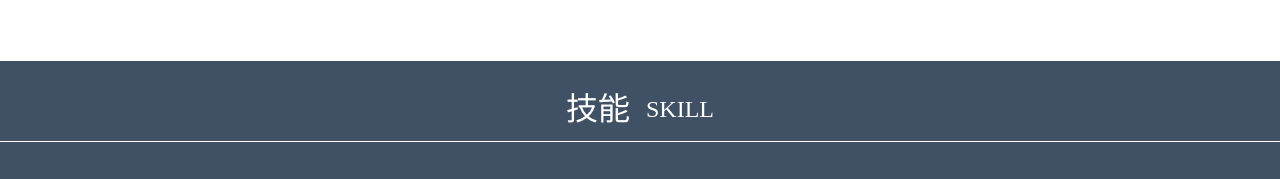
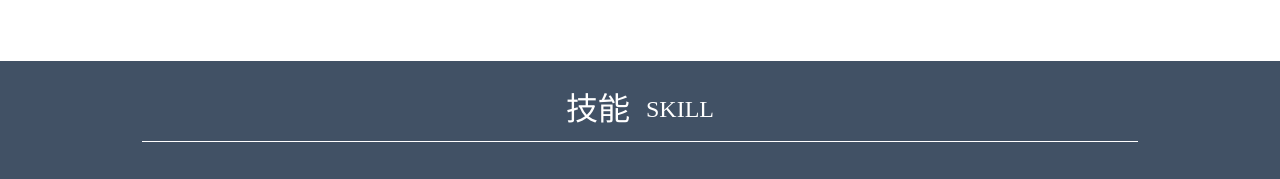
Before and after one commit to aki168/week1-layout, a plain HTML site: page index.html in a window 1280 px wide. Shown: the part 1225-1404 px from the top of the page. Drawn offline with Linux system fonts and the light colour scheme.

Commit message:
0716 mixin center-title edit

```diff
--- a/SCSS/_mixin.scss
+++ b/SCSS/_mixin.scss
@@ -41,6 +41,8 @@
   display: flex;
   justify-content: center;
   align-items: center;
+  width: 996px;
+  margin: 0 auto;
   padding-bottom: 8px;
 
   &--cn{
```
Also changed, not shown: SCSS/all.css, 1 other file.
